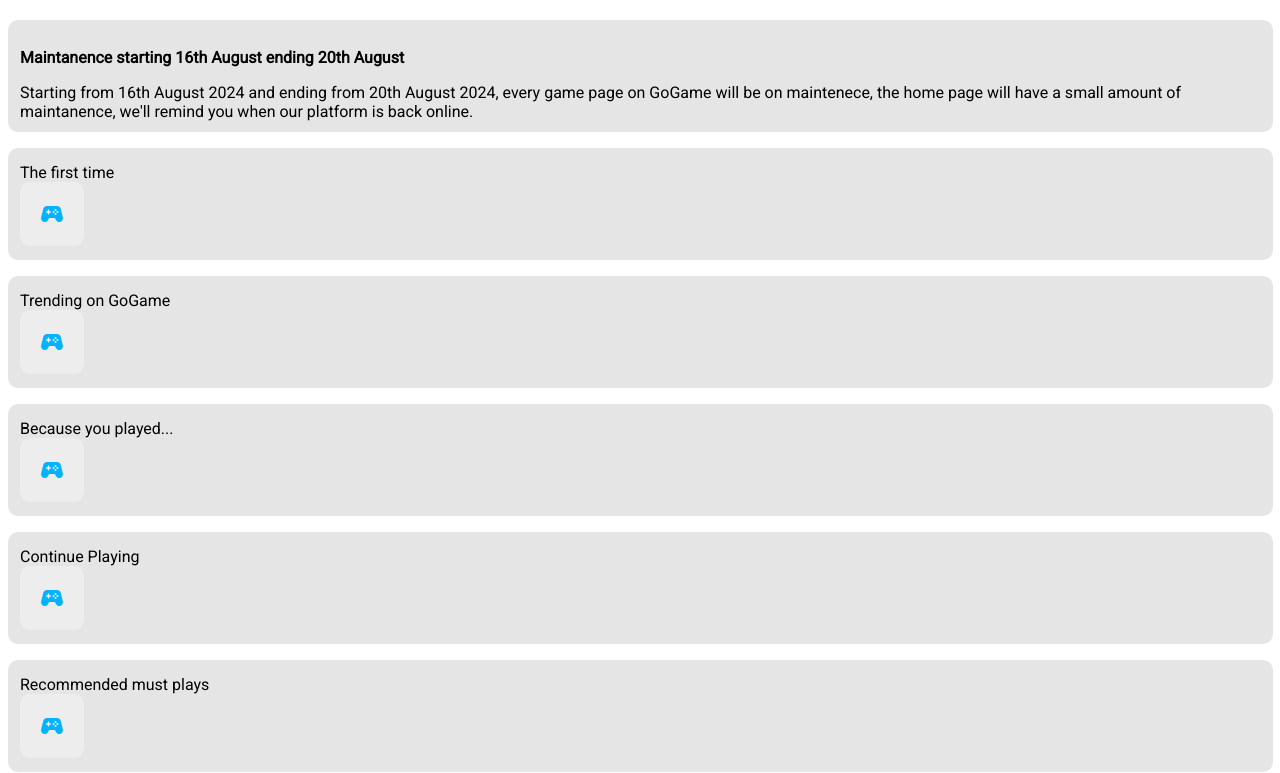
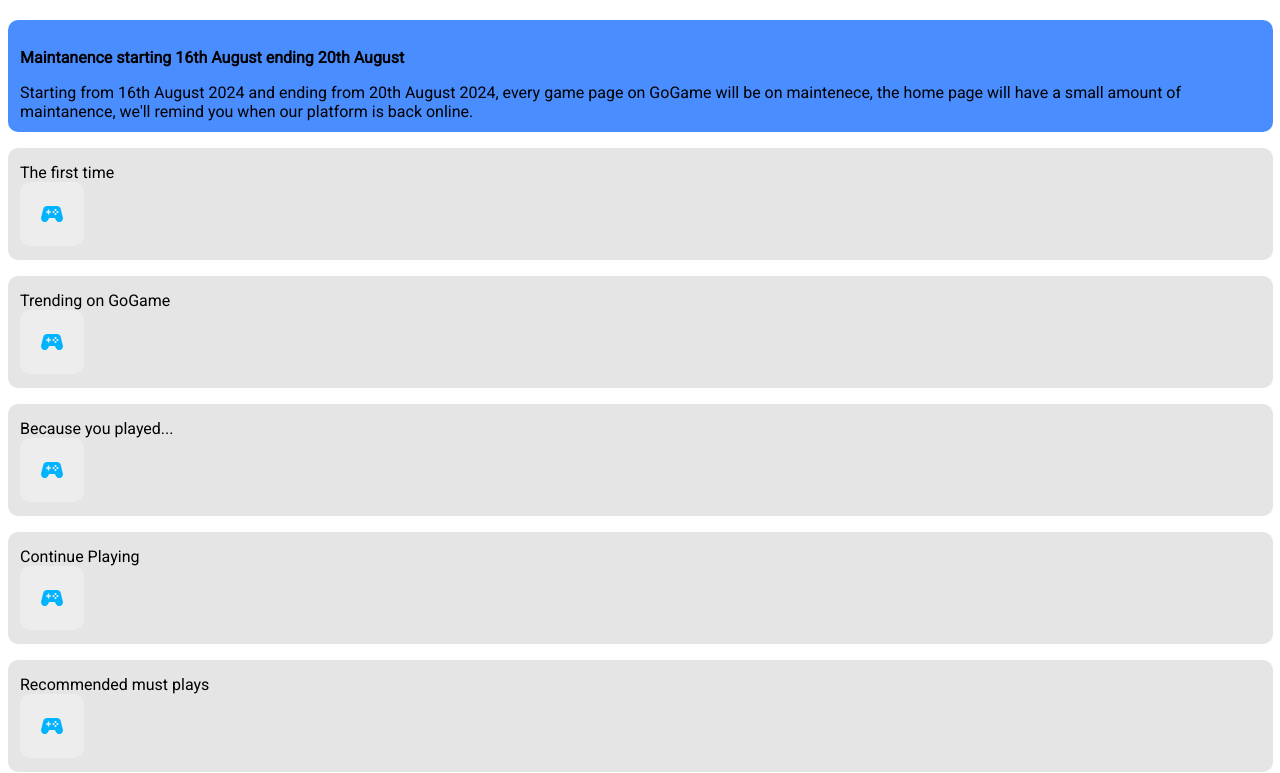
Before and after one commit to GoGame1/home, a plain HTML site: page index.html in a window 1280 px wide. Shown: the part 38-811 px from the top of the page. Drawn offline with Linux system fonts and the light colour scheme.

Commit message:
Update index.html

```diff
--- a/index.html
+++ b/index.html
@@ -170,7 +170,7 @@
         <button class="login-button">Log In</button>
     </header>
 
-   <div class="game-events">
+   <div class="game-events" style="background-color: #498DFF;">
        <p><b>Maintanence starting 16th August ending 20th August</b></p>
        <p>Starting from 16th August 2024 and ending from 20th August 2024, every game page on GoGame will be on maintenece, the home page will have a small amount of maintanence, we'll remind you when our platform is back online.</p>
    </div>
```
